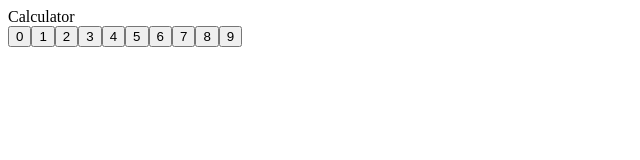
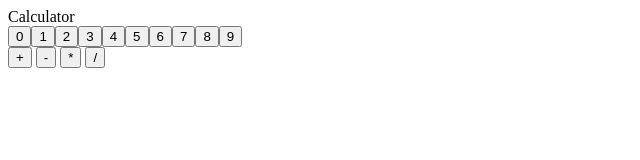
Before and after one commit to Duvauwn/calculator, a plain HTML site: page index.html in a window 1280 px wide. Shown: the whole page, without its empty margins (0-640 px from the left). Drawn offline with Linux system fonts and the light colour scheme.

Commit message:
index.html

```diff
--- a/index.html
+++ b/index.html
@@ -13,10 +13,21 @@
         Calculator
     </div>
 
+    <div id='display'>
+        <div class='output'>
+
+        </div>
+    </div>
+
     <div id='numbers'>
     </div>
 
-    <div id='operators'></div>
+    <div id='operators'>
+        <button>+</button>
+        <button>-</button>
+        <button>*</button>
+        <button>/</button>
+    </div>
 </body>
 
 </html>
```
